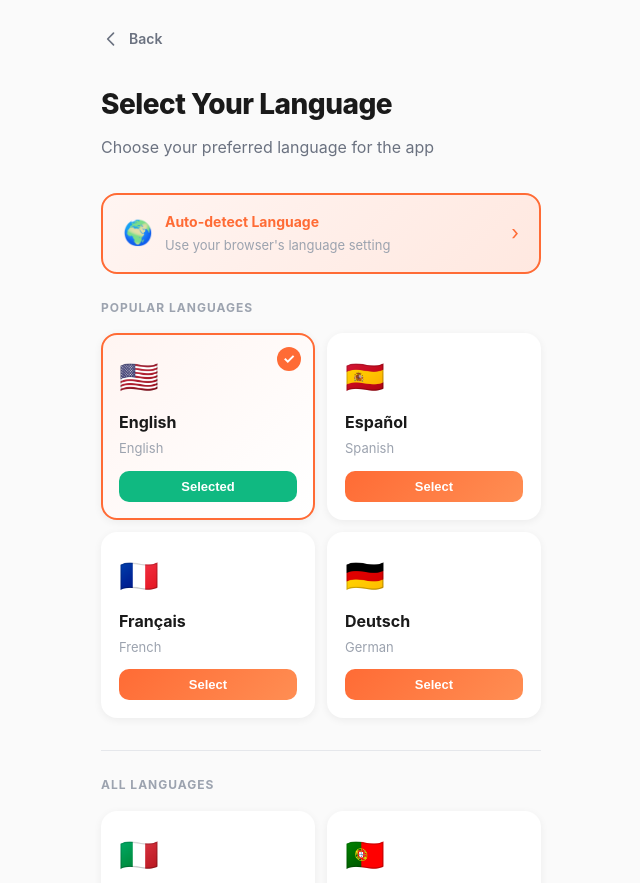
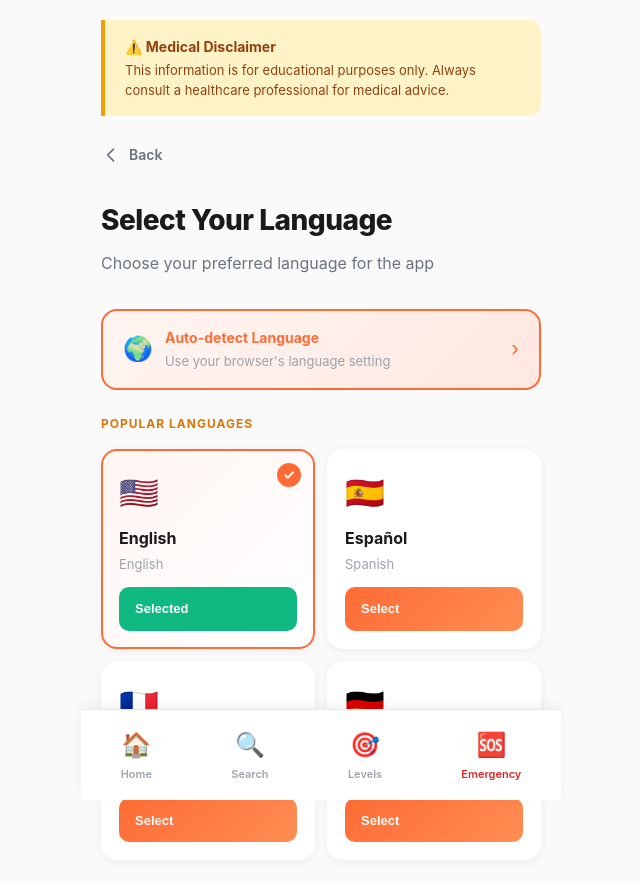
Before and after one commit to jessesec2000/travelhealthkit-web, a website: page language-selector.html in a window 1280 px wide. Shown: the top 883 px of the page, without its empty margins (319-959 px from the left). Drawn offline with Linux system fonts and the light colour scheme.

Commit message:
Add navigation and medical disclaimer to level pages and language selector

```diff
--- a/language-selector.html
+++ b/language-selector.html
@@ -4,6 +4,7 @@
     <meta charset="UTF-8">
     <meta name="viewport" content="width=device-width, initial-scale=1.0">
     <title>TravelHealthKit - Select Language</title>
+    <link rel="stylesheet" href="shared-nav.css">
     <style>
         * {
             margin: 0;
@@ -360,8 +361,12 @@
         }
     </style>
 </head>
-<body>
+<body class="has-bottom-nav">
     <div class="container">
+        <div class="medical-disclaimer">
+            <strong>⚠️ Medical Disclaimer</strong>
+            This information is for educational purposes only. Always consult a healthcare professional for medical advice.
+        </div>
         <!-- Back Button -->
         <a href="index.html" class="back-button">
             <svg xmlns="http://www.w3.org/2000/svg" fill="none" viewBox="0 0 24 24" stroke="currentColor">
@@ -534,6 +539,13 @@
         <span id="toastMessage">Language updated</span>
     </div>
 
+    <nav class="bottom-nav">
+        <a href="index.html" class="bottom-nav-item"><span class="bottom-nav-icon">🏠</span><span>Home</span></a>
+        <a href="search.html" class="bottom-nav-item"><span class="bottom-nav-icon">🔍</span><span>Search</span></a>
+        <a href="adventure-levels.html" class="bottom-nav-item"><span class="bottom-nav-icon">🎯</span><span>Levels</span></a>
+        <a href="emergency-protocols.html" class="bottom-nav-item emergency"><span class="bottom-nav-icon">🆘</span><span>Emergency</span></a>
+    </nav>
+
     <script>
         // Language data
         const languages = {
```
Also changed, not shown: level-1.html (+12 -1 lines), level-2.html (+12 -1 lines), level-3.html (+12 -1 lines), level-4.html (+12 -1 lines).
